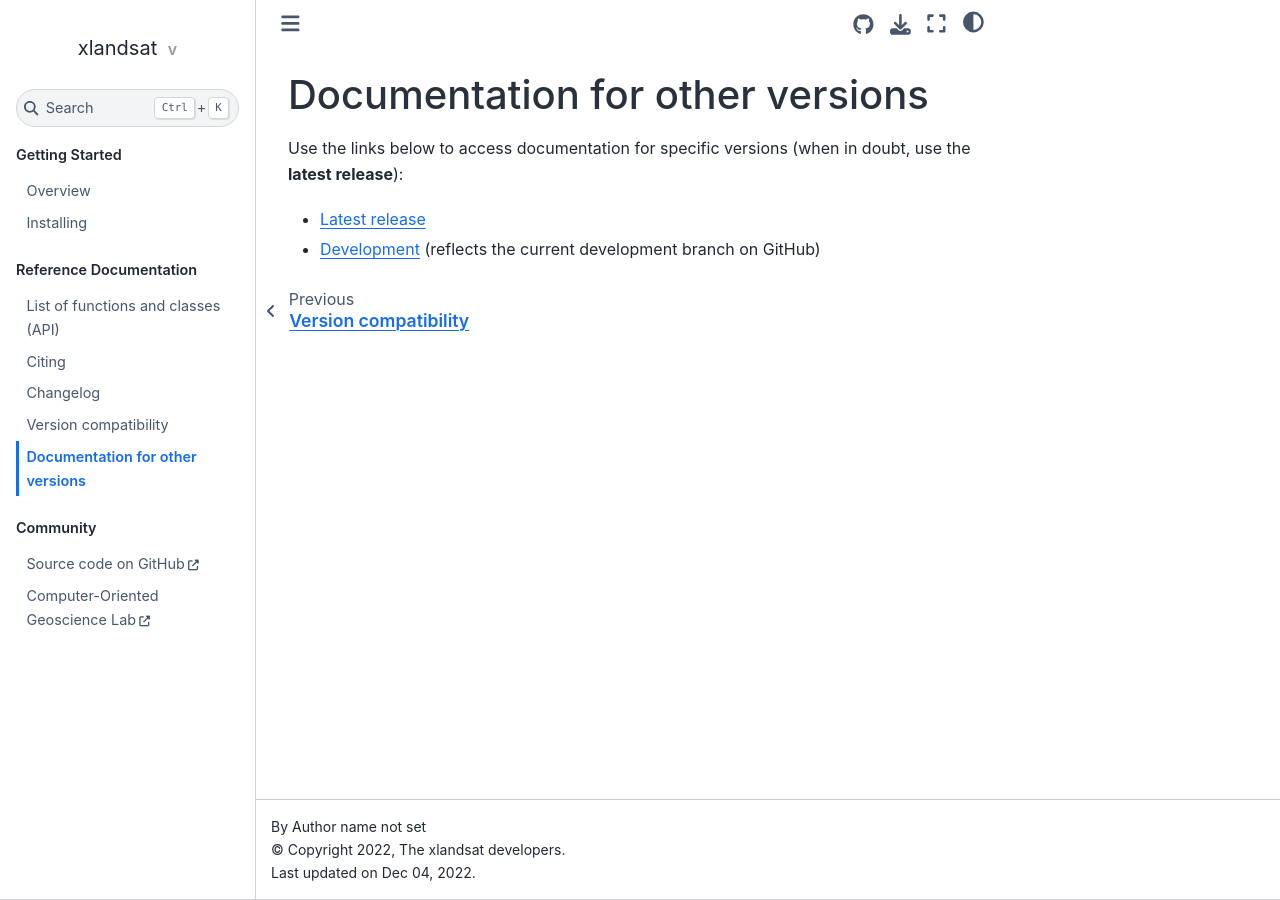
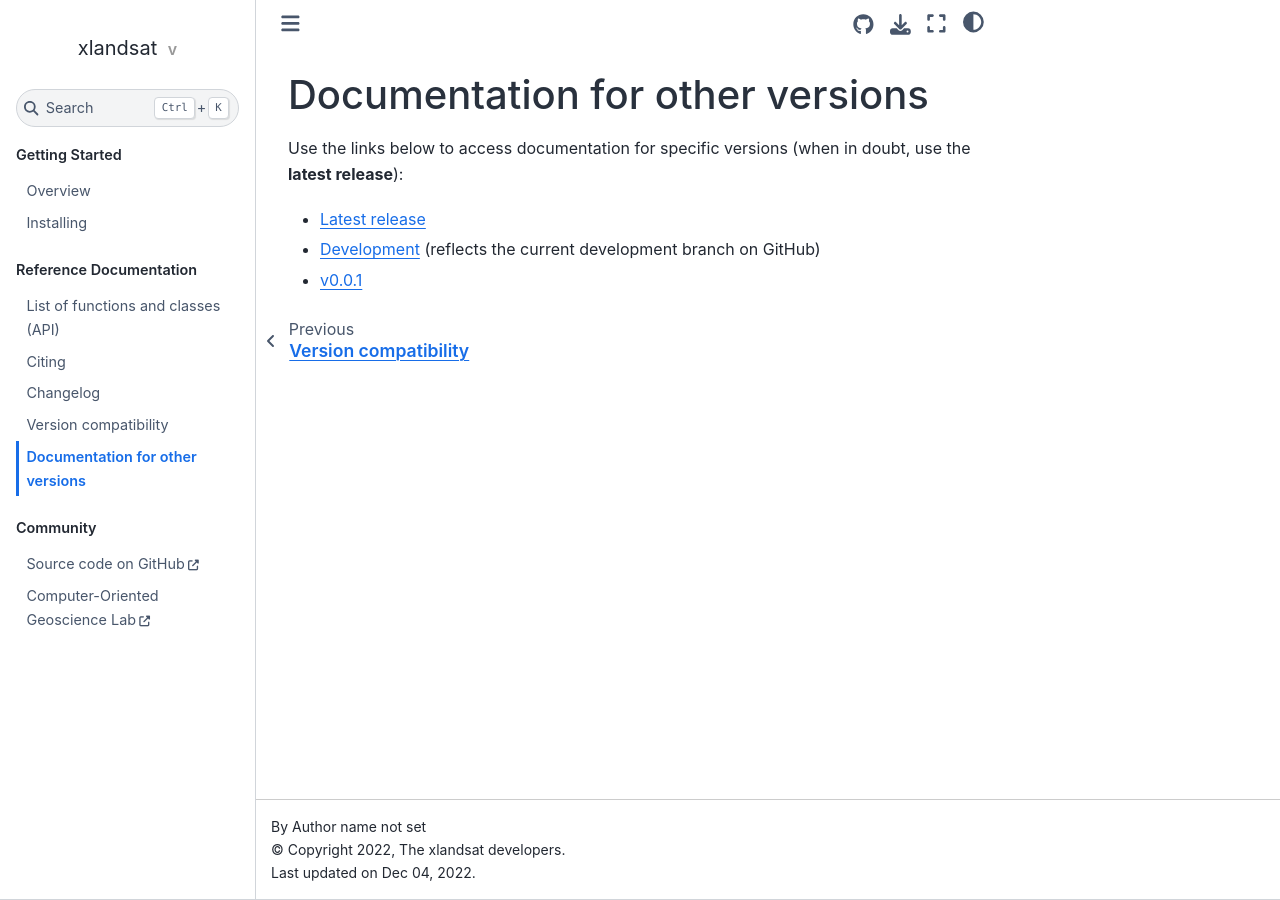
Before and after one commit to compgeolab/xlandsat, a Sphinx documentation site: the page built from doc/versions.rst, in a window 1280 px wide. Built offline with Sphinx 7.4.7 and the Sphinx Book theme 1.1.4, drawn with Linux system fonts in a browser that asks for light colours; the version number could not be read and is left out.

Commit message:
Add a link to the v0.0.1 version of the docs

```diff
--- a/doc/versions.rst
+++ b/doc/versions.rst
@@ -7,3 +7,4 @@ Use the links below to access documentation for specific versions
 * `Latest release <http://www.compgeolab.org/xlandsat/latest>`__
 * `Development <http://www.compgeolab.org/xlandsat/dev>`__
   (reflects the current development branch on GitHub)
+* `v0.0.1 <http://www.compgeolab.org/xlandsat/v0.0.1>`__
```
